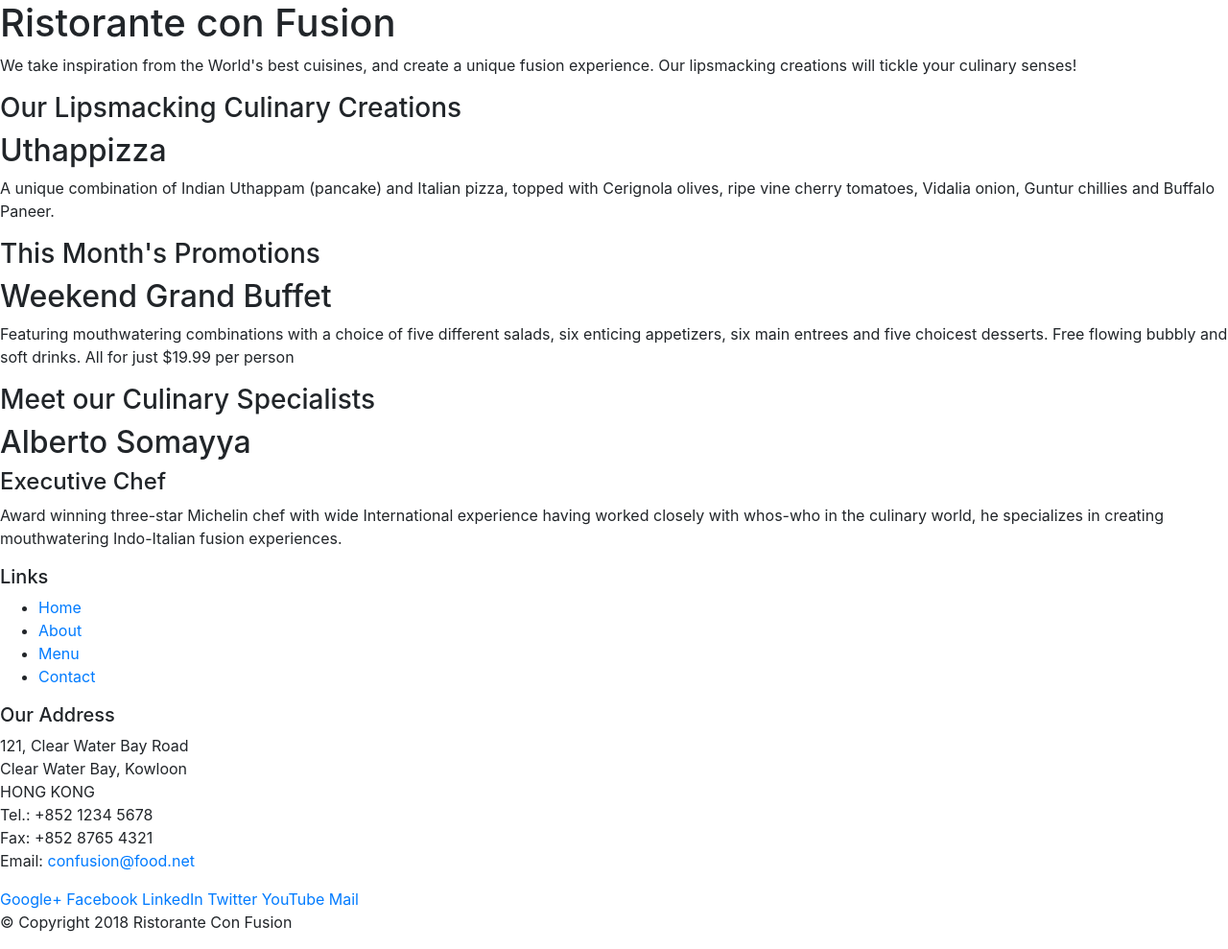
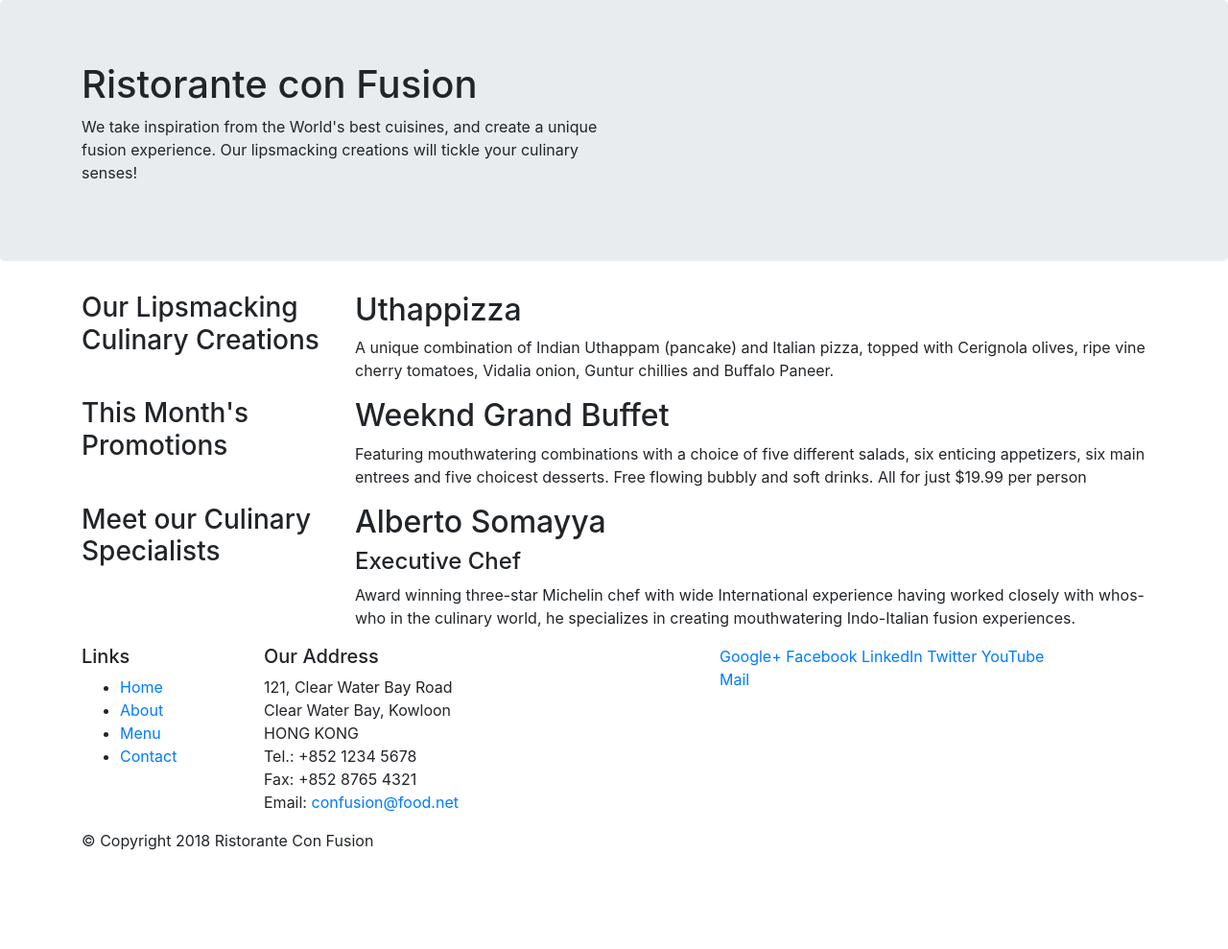
Before and after one commit to davcop/Bootstrap, a website: page index.html in a window 1280 px wide. Shown: the whole page at 96% size. After the commit the page ends 904 px from the top, so only its background shows below. Drawn offline with nearby package versions, Linux system fonts and the light colour scheme.

Commit message:
Bootstrap Grid Part 1

```diff
--- a/index.html
+++ b/index.html
@@ -14,46 +14,46 @@
 
 <body>
 
-    <header>
-        <div>
-            <div>
-                <div>
+    <header class="jumbotron">
+        <div class="container">
+            <div class="row">
+                <div class=" col-sm-6">
                     <h1>Ristorante con Fusion</h1>
                     <p>We take inspiration from the World's best cuisines, and create a unique fusion experience. Our lipsmacking creations will tickle your culinary senses!</p>
                 </div>
-                <div>
+                <div class=" col-sm-6">
                 </div>
             </div>
         </div>
     </header>
 
-    <div>
-        <div>
-            <div>
+    <div class="container">
+        <div class="row">
+            <div class="col-sm-4 col-md-3">
                 <h3>Our Lipsmacking Culinary Creations</h3>
             </div>
-            <div>
+            <div class="col-sm col-md">
                 <h2>Uthappizza</h2>
                 <p>A unique combination of Indian Uthappam (pancake) and Italian pizza, topped with Cerignola olives, ripe vine cherry tomatoes, Vidalia onion, Guntur chillies and Buffalo Paneer.</p>
             </div>
         </div>
 
 
-        <div>
-            <div>
+        <div class="row">
+            <div class=" col-sm-4 col-md-3">
                 <h3>This Month's Promotions</h3>
             </div>
-            <div>
-                <h2>Weekend Grand Buffet</h2>
+            <div class="col-sm col-md">
+                <h2>Weeknd Grand Buffet</h2>
                 <p>Featuring mouthwatering combinations with a choice of five different salads, six enticing appetizers, six main entrees and five choicest desserts. Free flowing bubbly and soft drinks. All for just $19.99 per person </p>
             </div>
         </div>
 
-        <div>
-            <div>
+        <div class="row">
+            <div class="col-sm-4 col-md-3">
                 <h3>Meet our Culinary Specialists</h3>
             </div>
-            <div>
+            <div class="col-sm col-md">
                 <h2>Alberto Somayya</h2>
                 <h4>Executive Chef</h4>
                 <p>Award winning three-star Michelin chef with wide International experience having worked closely with whos-who in the culinary world, he specializes in creating mouthwatering Indo-Italian fusion experiences. </p>
@@ -62,9 +62,9 @@
     </div>
 
     <footer>
-        <div>
-            <div>
-                <div>
+        <div class="container">
+            <div class="row">
+                <div class="col-4 col-sm-2">
                     <h5>Links</h5>
                     <ul>
                         <li><a href="#">Home</a></li>
@@ -73,7 +73,7 @@
                         <li><a href="#">Contact</a></li>
                     </ul>
                 </div>
-                <div>
+                <div class="col-7 col-sm-5">
                     <h5>Our Address</h5>
                     <address>
 		              121, Clear Water Bay Road<br>
@@ -84,7 +84,7 @@
 		              Email: <a href="mailto:confusion@food.net">confusion@food.net</a>
 		           </address>
                 </div>
-                <div>
+                <div  class="col-12 col-sm-4">
                     <div>
                         <a href="http://google.com/+">Google+</a>
                         <a href="http://www.facebook.com/profile.php?id=">Facebook</a>
@@ -95,8 +95,8 @@
                     </div>
                 </div>
            </div>
-           <div>
-                <div>
+           <div class="row">
+                <div class="col-auto">
                     <p>© Copyright 2018 Ristorante Con Fusion</p>
                 </div>
            </div>
```
